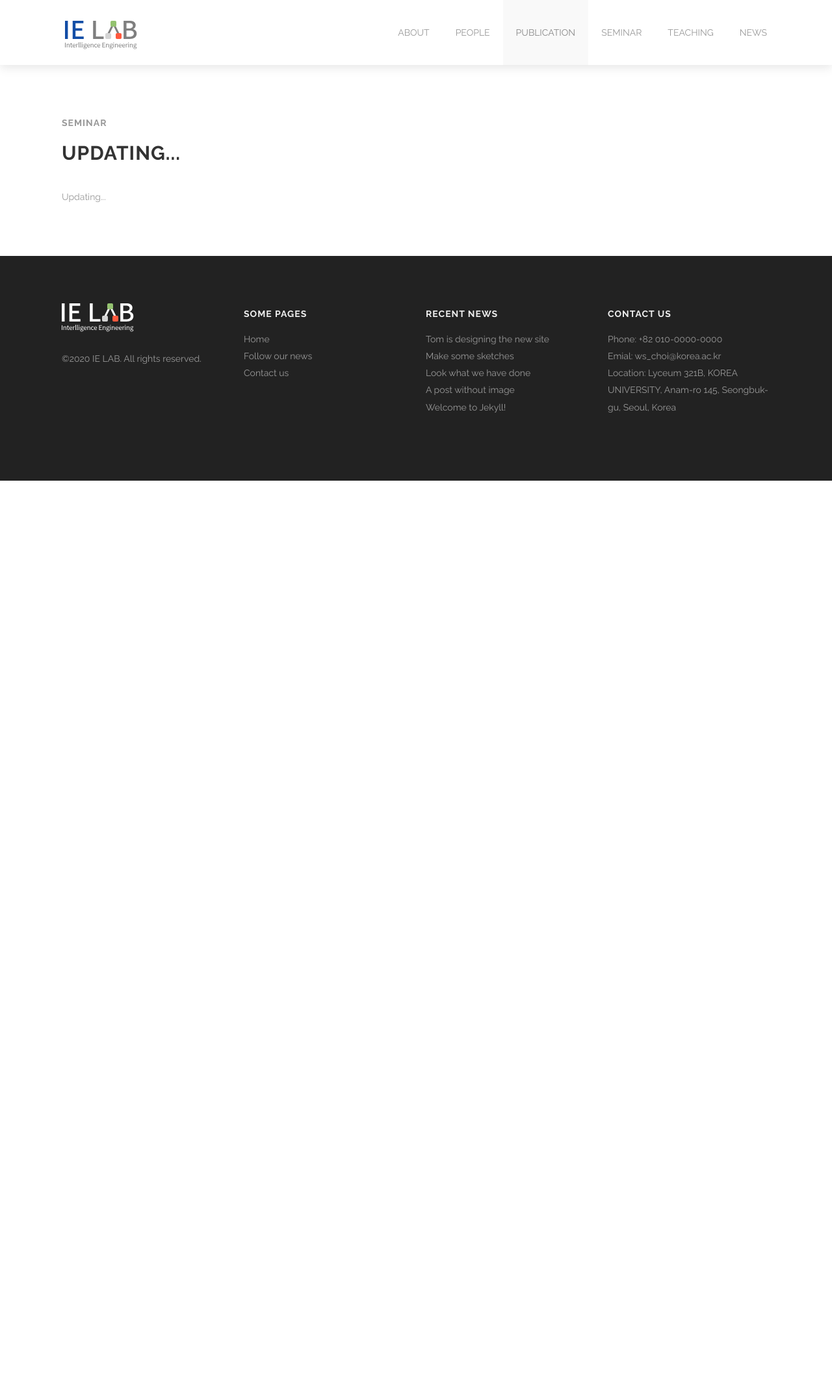
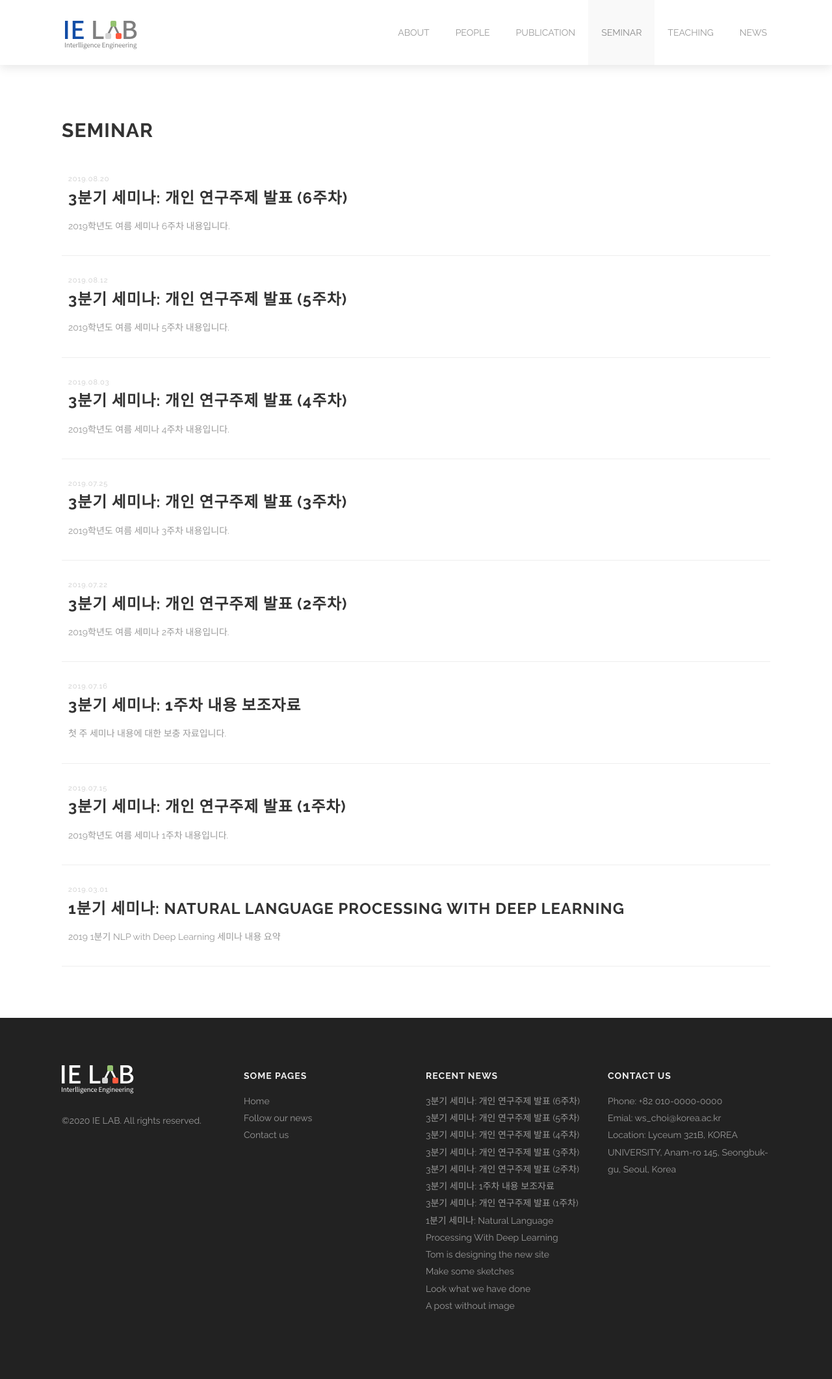
Before and after one commit to kuielab/kuielab.github.io, a Jekyll site: the page built from seminar.html, in a window 1280 px wide. Shown: the whole page at 65% size. Built offline with Jekyll 4.4.1, drawn with Linux system fonts in a browser that asks for light colours; before the commit the page ends 900 px from its top, so only the background shows below that.

Commit message:
Seminar 페이지 변경

```diff
--- /dev/null
+++ b/_posts/seminar/2019-03-01-deep-learning-tm.md
@@ -0,0 +1,40 @@
+---
+title: "1분기 세미나: Natural Language Processing With Deep Learning"
+layout: post
+categories: [seminar]
+date: 2019-03-01
+author:
+images:
+---
+
+## 2019 1분기 NLP with Deep Learning 세미나 내용 요약
+
+---
+
+**개발 환경설정:**
+
+- [Tensorflow With Miniconda](https://taeminlee.github.io/tensorflow-with-miniconda/)
+- [Virtual Env Miniconda Windows Bat Jupyter](https://taeminlee.github.io/virtual-env-miniconda-windows-bat-jupyter/)
+
+**Neural Network 기초:**
+
+- [Logistic Regression 이론](http://intelligence.korea.ac.kr/members/wschoi/deeplearning/Logistic-Regression/)
+- [Logistic Regression 실전: And Gate 만들어보기 (Python)](http://intelligence.korea.ac.kr/members/wschoi/deeplearning/and_gate_with_logistic_regression/)
+- [Multi-Layer Neural Network](http://intelligence.korea.ac.kr/members/wschoi/deeplearning/Multi-Layer-Neural-Network/)
+- [Multi-Layer Neural Network의 실전: XOR Gate 만들어보기 (Python)](http://intelligence.korea.ac.kr/members/wschoi/deeplearning/xor-gate-multilayer-neural-network/)
+
+**Neural Network -based Language Model:**
+
+- [Paper Review: A Neural Probabilistic Language Model](http://intelligence.korea.ac.kr/members/wschoi/nlp/deeplearning/paperreview/Paper-Review-A-Neural-Probabilistic-Language-Model/) **(미완)**
+- [Paper Review: Distributed Representations of Words and Phrases and their Compositionality (a.k.a. Word2Vec)](http://intelligence.korea.ac.kr/members/wschoi/nlp/deeplearning/paperreview/Paper-Review-Distributed-Representations-of-Words-and-Phrases-and-their-Compositionality/) **(미완)**
+- [Paper Review: GloVe - Global Vectors for Word Representation](http://intelligence.korea.ac.kr/members/wschoi/nlp/deeplearning/paperreview/Glove/) **(미완)**
+
+**Recurrent Neural Network:**
+
+- [Vanilla RNN 실습: Character-level language model with RNN](http://intelligence.korea.ac.kr/members/wschoi/nlp/deeplearning/Vanilla-RNN-%EC%8B%A4%EC%8A%B5/)
+- [Vanilla LSTM 실습: Character-level language model with LSTM](http://intelligence.korea.ac.kr/members/wschoi/nlp/deeplearning/Long-Short-Term-Memory-Network/)
+
+**Survey Paper**
+
+- [Recent Trends in Deep Learning Based Natural Language Processing](http://intelligence.korea.ac.kr/members/wschoi/nlp/deeplearning/paperreview/Recent-Trends-in-Deep-Learning-Based-Natural-Language/) **(미완)** - by 최우성
+- [Recent Trends in Deep Learning Based Natural Language Processing](https://taeminlee.github.io/nlp/deeplearning/paperreview/recent-trends-in-deep-learning-based-natural-language-processing-summary/) **(미완)** - by 이태민
--- /dev/null
+++ b/_posts/seminar/2019-07-15-summer-first.md
@@ -0,0 +1,74 @@
+---
+title: "3분기 세미나: 개인 연구주제 발표 (1주차)"
+layout: post
+categories: [seminar]
+date: 2019-07-15
+author:
+images:
+---
+
+2019학년도 여름 세미나 1주차 내용입니다.
+
+## 장소 및 시간
+
+- 장소: 고려대학교 라이시움 321B호
+- 시간: 2019년 07월 16일 오후 4시
+
+---
+
+## 최우성: Deep Learning 기반 Acoustic Source Separation 기존 연구 기법 비교분석
+
+- Deep Learning 기반 Acoustic Source Separation 기존 기법 분류
+
+  - Spectrogram 생성 방식에 따른 분류 Masking-based/ Mapping-based
+  - 기반 신경망에 따른 분류: 2d or 3d CNN, RNN, Attention
+
+- Potential areas of future research
+
+      	- 간섭효과 상쇄: Attention, Phase
+      	- Leaky Masking
+
+## 임태형 Survey on the Recent Recommender System
+
+- A Priori Algorithm.
+- Collaboration Filtering
+- FPGroth (frequent pattern growth)
+- Collaboration Filltering + Deep Learning Approach
+- Matrix Factorization
+- Item2Vec + CF
+- You-tube Recommendation : Deep Learning Approach
+- Wide & Deep Model
+- Factorization Machine (개인화, By You-tube)
+- Factorization Machine (개인화, 2017 re-invent By Amazon)
+- Hierarchical RNN (개인화, 2018 re-invent By Amazon )
+- 개인화 Re-Ranking. (Reinforcement Learning Re-Ranking By 알리바바)
+
+## 김민석: Deep Learning 기반 Acoustic Source Separation 기초
+
+- 문제 정의
+
+- 신경망 input data format
+
+  - Time domain signal
+  - Spectrogram (Short-time Fourier Transform)
+
+- Supervised 기법 outline
+
+- Evaluation metrics: SDR, SIR, SAR
+
+## 디아나: Searching Trip Route with Deep POI(point-of-interest) Semantic Model
+
+- Deep POI 시맨틱 모델 기반으로 여행 경로 검색 연구
+
+- POI 시맨틱 모델과 rout planning 관련 연구 분석(세미나에서 논문 발표)
+
+  2019.07.16.(화) 발표 할 논문은: POI Semantic Model with a Deep Convolutional Structure, Ji Zhao and all, SIGIR’18
+
+## 정현도: Graph구조에서 동일한 weight가 최대한으로 연속되는 sub-sequence 찾기
+
+- 문제 정의
+
+  - shortest path 알고리즘에 streaming data 대상 실시간 shortest path 찾는 query 적용가능성 연구
+
+- graph structure of transportation environment data
+- shortest path algorithm
--- /dev/null
+++ b/_posts/seminar/2019-07-16-summer-first-appendix.md
@@ -0,0 +1,60 @@
+---
+title: "3분기 세미나: 1주차 내용 보조자료"
+layout: post
+categories: [seminar]
+date: 2019-07-16
+author:
+images:
+---
+
+첫 주 세미나 내용에 대한 보충 자료입니다.
+
+## 최우성: Deep Learning 기반 Acoustic Source Separation 기존 연구 기법 비교분석
+
+- Deep Learning 기반 Acoustic Source Separation 기존 기법 분류
+
+  - Spectrogram 생성 방식에 따른 분류 Masking-based/ Mapping-based
+  - 기반 신경망에 따른 분류: 2d or 3d CNN, RNN, Attention
+
+- Potential areas of future research
+
+      	- 간섭효과 상쇄: Attention, Phase
+      	- Leaky Masking
+
+## 참고자료
+
+- Neural Network 기초 - [Logistic Regression 이론](http://intelligence.korea.ac.kr/members/wschoi/deeplearning/Logistic-Regression/) - [Logistic Regression 실전: And Gate 만들어보기 (Python)](http://intelligence.korea.ac.kr/members/wschoi/deeplearning/and_gate_with_logistic_regression/) - [Multi-Layer Neural Network](http://intelligence.korea.ac.kr/members/wschoi/deeplearning/Multi-Layer-Neural-Network/) - [Multi-Layer Neural Network의 실전: XOR Gate 만들어보기 (Python)](http://intelligence.korea.ac.kr/members/wschoi/deeplearning/xor-gate-multilayer-neural-network/)
+
+* Neural Network 심화 - [Ratsgo Blog: RNN and LSTM](https://ratsgo.github.io/natural%20language%20processing/2017/03/09/rnnlstm/) - [Bidirectional RNN/LSTM](http://intelligence.korea.ac.kr/members/wschoi/nlp/deeplearning/Bidirectional-RNN-and-LSTM/) - [TAEWAN.KIM Blog: CNN, Convolutional Neural Network 요약](http://taewan.kim/post/cnn/)
+
+---
+
+## 김민석: Deep Learning 기반 Acoustic Source Separation 기초
+
+- 문제 정의
+
+- 신경망 input data format
+
+  - Time domain signal
+  - Spectrogram (Short-time Fourier Transform)
+
+- Supervised 기법 outline
+
+- Evaluation metrics: SDR, SIR, SAR
+
+## 참고자료
+
+- [Wiki: Short-time Fourier Transform](https://en.wikipedia.org/wiki/Short-time_Fourier_transform)
+
+---
+
+## 정현도: Graph구조에서 동일한 weight가 최대한으로 연속되는 sub-sequence 찾기
+
+- 문제 정의 - shortest path 알고리즘에 streaming data 대상 실시간 shortest path 찾는 query 적용가능성 연구 - graph structure of transportation environment data - shortest path algorithm
+
+---
+
+## 참고자료
+
+- [Dijkstra's Algorithm](https://en.wikipedia.org/wiki/Dijkstra%27s_algorithm)
+- [Promgramming Exercise: Dijkstra's Aglrithm (WithCS)](https://www.withcs.net/contest/1091/problem/3)
--- /dev/null
+++ b/_posts/seminar/2019-07-22-summer-second.md
@@ -0,0 +1,27 @@
+---
+title: "3분기 세미나: 개인 연구주제 발표 (2주차)"
+layout: post
+categories: [seminar]
+date: 2019-07-22
+author:
+images:
+---
+
+2019학년도 여름 세미나 2주차 내용입니다.
+
+## 장소 및 시간
+
+- 장소: 고려대학교 라이시움 321B호
+- 시간: 2019년 07월 23일 오후 3시
+
+---
+
+## 최우성: Deep Learning 기반 Acoustic Source Separation 기존 연구 기법 비교분석
+
+- Deep Learning 기반 Acoustic Source Separation 기존 기법: A Naive Approach 구현 및 시연 - End-to-end - wav unfold 기반 기법 - conv1d 기반 기법 - Spectrogram - STFT 기반 기법
+
+## 디아나: 연구 주제: Searching Trip Route with Deep POI Semantic Model
+
+- Deep POI 시맨틱 모델 기반으로 여행 경로 검색 연구
+
+- POI 시맨틱 모델과 rout planning 관련 연구 분석
--- /dev/null
+++ b/_posts/seminar/2019-07-25-summer-third.md
@@ -0,0 +1,38 @@
+---
+title: "3분기 세미나: 개인 연구주제 발표 (3주차)"
+layout: post
+categories: [seminar]
+date: 2019-07-25
+author:
+images:
+---
+
+2019학년도 여름 세미나 3주차 내용입니다.
+
+## 장소 및 시간
+
+- 장소: 고려대학교 라이시움 321B호
+- 시간: 2019년 07월 30일 오후 2시
+
+---
+
+## 최우성: Attention Mechanism 기반의 음원 분리 기법
+
+### 발표 내용
+
+- Attention 개념 설명
+
+- Attention-based source separation 구현 및 Demonstration
+
+### 참고자료
+
+- Reccurent Neural Network: Stanford Lecture - [Stanford 231n Lecture Note: Recurrent Neural Network](http://cs231n.stanford.edu/slides/2017/cs231n_2017_lecture10.pdf) - [Stanford 231n Lecture Youtube: Recurrent Neural Network](https://www.youtube.com/watch?v=6niqTuYFZLQ) - [Stanfrod 231n Lecture Youtube (by Kyoseok Song): Recurrent Neural Network](https://www.youtube.com/watch?v=2ngo9-YCxzY)
+
+- RNN, LSTM, Bidirectional RNN
+
+      	- [Vanilla RNN 실습](http://intelligence.korea.ac.kr/members/wschoi/nlp/deeplearning/Vanilla-RNN-%EC%8B%A4%EC%8A%B5/)
+      	- [Vannila LSTM 실습](http://intelligence.korea.ac.kr/members/wschoi/nlp/deeplearning/Long-Short-Term-Memory-Network/)
+      	- [Bidirectional RNN과 Bidirectional LSTM (이론편)](http://intelligence.korea.ac.kr/members/wschoi/nlp/deeplearning/Bidirectional-RNN-and-LSTM/)
+      	- [Bidirectional RNN과 Bidirectional LSTM (실습편)](http://intelligence.korea.ac.kr/members/wschoi/nlp/deeplearning/Pos-Tagging-with-Bidirectional-LSTM/)
+
+- Attention Machanism - [ICLR 2015] Bahdanau, Dzmitry, Kyunghyun Cho, and Yoshua Bengio. ["Neural machine translation by jointly learning to align and translate."](https://arxiv.org/abs/1409.0473) arXiv preprint arXiv:1409.0473 (2014). - [Paper Review: reniew's blog][seq2seq with attention: neural machine translation by jointly learning to align and translate](https://reniew.github.io/37/)
--- /dev/null
+++ b/_posts/seminar/2019-08-03-summer-4.md
@@ -0,0 +1,52 @@
+---
+title: "3분기 세미나: 개인 연구주제 발표 (4주차)"
+layout: post
+categories: [seminar]
+date: 2019-08-03
+author:
+images:
+---
+
+2019학년도 여름 세미나 4주차 내용입니다.
+
+## 장소 및 시간
+
+- 장소: 고려대학교 라이시움 321B호
+- 시간: 2019년 08월 6일 오후 2시
+
+---
+
+## 김민석: Spectrogram based 음원 분리 기법
+
+### 발표 내용
+
+- 지난주 구현했던 모델 성능 올리기
+
+  - conservation loss, hyperparameter 조정 등등
+
+- SiSEC MUS 2018 evaluation 방식 설명 및 성능 평가 결과
+
+## 정현도 : 그래프 구조에서 최대 최적 상태 지속 가능한 path 탐색 알고리즘
+
+### 발표내용
+
+- 문제 정의 최종
+- straight forward code를 통해 example 구동
+
+## 최우성: 음원분리를 위한 Pretraining 기법과 attention based Multi-source separtion
+
+### 발표내용
+
+- 망함: Skip connection 대체를 위한 AutoEncoding 기반 Pretraining 기법
+
+- 망함: attention based Multi-source separtion
+
+- [CNN-basic](https://towardsdatascience.com/intuitively-understanding-convolutions-for-deep-learning-1f6f42faee1)
+
+- [What’s wrong with CNNs and spectrograms for audio processing?](https://towardsdatascience.com/whats-wrong-with-spectrograms-and-cnns-for-audio-processing-311377d7ccd)
+
+- [Human Voice freq spec Analysis](https://www.youtube.com/watch?v=MPVcB6j7CkE)
+
+- [Complex Neural Network](https://arxiv.org/abs/1705.09792)
+
+- [Seq2Seq NMT](Learning Phrase Representations using RNN Encoder–Decoder for Statistical Machine Translation)
--- /dev/null
+++ b/_posts/seminar/2019-08-12-summer-5.md
@@ -0,0 +1,43 @@
+---
+title: "3분기 세미나: 개인 연구주제 발표 (5주차)"
+layout: post
+categories: [seminar]
+date: 2019-08-12
+author:
+images:
+---
+
+2019학년도 여름 세미나 5주차 내용입니다.
+
+## 장소 및 시간
+
+- 장소: 고려대학교 라이시움 321B호
+- 시간: 2019년 08월 13일 오후
+
+---
+
+## 디아나: Empowering A\* Search Algorithm with Neural Network for Personalized Route Recognition. KDD'2019.
+
+- Graph Attention Networks. ICLR'2018. - Graph Conventional Neural Networks (GCN) - Graph Attention Networks (GAT)
+
+## 최우성: Frequence Embedding + Complex Neural Netowrk
+
+### 발표내용
+
+- 복소수 기반의 Complex Neural Network 기법
+- Complex Neural Network에서 곱의 의미: Rotate
+- 전체적인 주파수에 대한 정보 제공을 위한 Frequence Embedding based Complex CNN
+
+### 참고자료
+
+- [CNN-basic](https://towardsdatascience.com/intuitively-understanding-convolutions-for-deep-learning-1f6f42faee1)
+
+- [What’s wrong with CNNs and spectrograms for audio processing?](https://towardsdatascience.com/whats-wrong-with-spectrograms-and-cnns-for-audio-processing-311377d7ccd)
+
+- [Human Voice freq spec Analysis](https://www.youtube.com/watch?v=MPVcB6j7CkE)
+
+- [Complex Neural Network](https://arxiv.org/abs/1705.09792)
+
+- [Seq2Seq NMT](Learning Phrase Representations using RNN Encoder–Decoder for Statistical Machine Translation)
+
+## 김민석: MMDenseNet (2017, Naoya Takahashi) 구현 및 성능 평가, 논문 요약
--- /dev/null
+++ b/_posts/seminar/2019-08-20-summer-6.md
@@ -0,0 +1,21 @@
+---
+title: "3분기 세미나: 개인 연구주제 발표 (6주차)"
+layout: post
+categories: [seminar]
+date: 2019-08-20
+author:
+images:
+---
+
+2019학년도 여름 세미나 6주차 내용입니다.
+
+## 장소 및 시간
+
+- 장소: 고려대학교 라이시움 321B호
+- 시간: 2019년 08월 20일 오후 7시
+
+---
+
+<div class="slide">
+<iframe width="402" height="346" frameborder="0" scrolling="no" src="https://onedrive.live.com/embed?resid=7230FE4126F9D3CC%215525&authkey=%21AMia-TonSUUMKDY&em=2&wdHideGridlines=True&wdHideHeaders=True&wdDownloadButton=True&wdInConfigurator=True"></iframe>
+</div>
--- /dev/null
+++ b/categories/seminar.html
@@ -0,0 +1,4 @@
+---
+layout: category
+title: seminar
+---
--- a/css/style.css
+++ b/css/style.css
@@ -943,11 +943,10 @@ body.screenshot {
 }
 
 .modBlogPost {
-  margin-bottom: 40px;
   background: #fff;
 }
 .modBlogPost .content {
-  padding: 30px 20px;
+  padding: 10px 20px;
 }
 .modBlogPost h4 a {
   color: #333;
@@ -958,15 +957,8 @@ body.screenshot {
 .modBlogPost .date {
   font-size: 0.78571rem;
   text-transform: uppercase;
-  letter-spacing: 3px;
   color: #ccc;
   margin-bottom: 5px;
-}
-.modBlogPost .tags {
-  padding: 5px 0;
-}
-.modBlogPost .tags a {
-  font-style: italic;
 }
 .modBlogPost img {
   width: 100%;
@@ -998,8 +990,12 @@ body.screenshot {
 .modBlogPost.big .info {
   font-size: 0.78571rem;
   text-transform: uppercase;
-  letter-spacing: 3px;
+  letter-spacing: 1px;
   color: #ccc;
+  margin-bottom: 4px;
+}
+.modBlogPost.big .excerpt {
+  margin-bottom: 4px;
 }
 .modBlogPost.big h3 {
   font-size: 2.5rem;
@@ -1040,12 +1036,12 @@ body.screenshot {
   background: none;
 }
 .modBlogPost.no_bg .content {
-  padding: 30px 0 10px;
+  padding: 10px 10px;
   background: none;
 }
 
 .modBlogPost.no_bg.no-media .content {
-  padding: 0 0 10px;
+  padding: 10px 0;
 }
 
 /* Slider */
--- a/seminar.html
+++ b/seminar.html
@@ -1,33 +1,39 @@
 ---
 layout: default
-section_id: publication
-services:
-  - icon_class: fa fa-trophy
-    title: Design
-    desc: Placeat vel itaque perspiciatis sed repellat qui nihil recusandae doloremque aperiam necessitatibus aspernatur. illum ad adipisci saepe dolores cumque fugit nihil minus. temporibus corporis eos dolore reprehenderit ipsa at neque ab ut porro perferendis ex nihilillum ad adipisci saepe dolores cumque fugit nihil minus.
-  - icon_class: fa fa-compass
-    title: Art Direction
-    desc: Placeat vel itaque perspiciatis sed repellat qui nihil recusandae doloremque aperiam necessitatibus aspernatur. illum ad adipisci saepe dolores cumque fugit nihil minus. temporibus corporis eos dolore reprehenderit ipsa at neque ab ut porro perferendis ex nihilillum ad adipisci saepe dolores cumque fugit nihil minus.
-  - icon_class: fa fa-star-half-empty
-    title: Branding
-    desc: Placeat vel itaque perspiciatis sed repellat qui nihil recusandae doloremque aperiam necessitatibus aspernatur. illum ad adipisci saepe dolores cumque fugit nihil minus. temporibus corporis eos dolore reprehenderit ipsa at neque ab ut porro perferendis ex nihilillum ad adipisci saepe dolores cumque fugit nihil minus.
-  - icon_class: fa fa-image
-    title: Photography
-    desc: Placeat vel itaque perspiciatis sed repellat qui nihil recusandae doloremque aperiam necessitatibus aspernatur. illum ad adipisci saepe dolores cumque fugit nihil minus. temporibus corporis eos dolore reprehenderit ipsa at neque ab ut porro perferendis ex nihilillum ad adipisci saepe dolores cumque fugit nihil minus.
-  - icon_class: fa fa-dot-circle-o
-    title: Marketing
-    desc: Placeat vel itaque perspiciatis sed repellat qui nihil recusandae doloremque aperiam necessitatibus aspernatur. illum ad adipisci saepe dolores cumque fugit nihil minus. temporibus corporis eos dolore reprehenderit ipsa at neque ab ut porro perferendis ex nihilillum ad adipisci saepe dolores cumque fugit nihil minus.
+section_id: seminar
 ---
 
 <div class="full">
   <div class="row">
     <div class="large-12 columns">
-      <h4 style="color: #999">Seminar</h4>
-      <h2>Updating...</h2>
+      <h2>Seminar</h2>
       <div class="spacing"></div>
-      <p>
-        Updating...
-      </p>
+
+      {% assign category = page.section_id %} {% for post in
+      site.categories[category] %}
+      <div class="big mod modBlogPost no_bg">
+        <div class="images">
+          {% for image in post.images %}
+          <div class="image"><img alt="" src="{{site.url}}/{{image}}" /></div>
+          {% endfor %}
+        </div>
+        <div class="content">
+          <p class="info">
+            <span>{{post.date | date: "%Y.%m.%d" }}</span>
+             {% if post.author %}
+             /
+            <span>
+              by
+              <a href="">{{post.author}}</a>
+            </span>
+            {% endif %}
+          </p>
+          <h4><a href="{{post.url}}"></a>{{post.title}}</a></h4>
+          <p class="excerpt">{{post.excerpt | strip_html }}</p>
+        </div>
+      </div>
+      <hr />
+      {% endfor %} {% include pagination.html root="news" %}
     </div>
   </div>
   <div class="three spacing"></div>
```
Also changed, not shown: _layouts/category.html (added, +37 -0 lines), _posts/2015-05-02-welcome-to-jekyll.markdown (deleted, +0 -32 lines).
